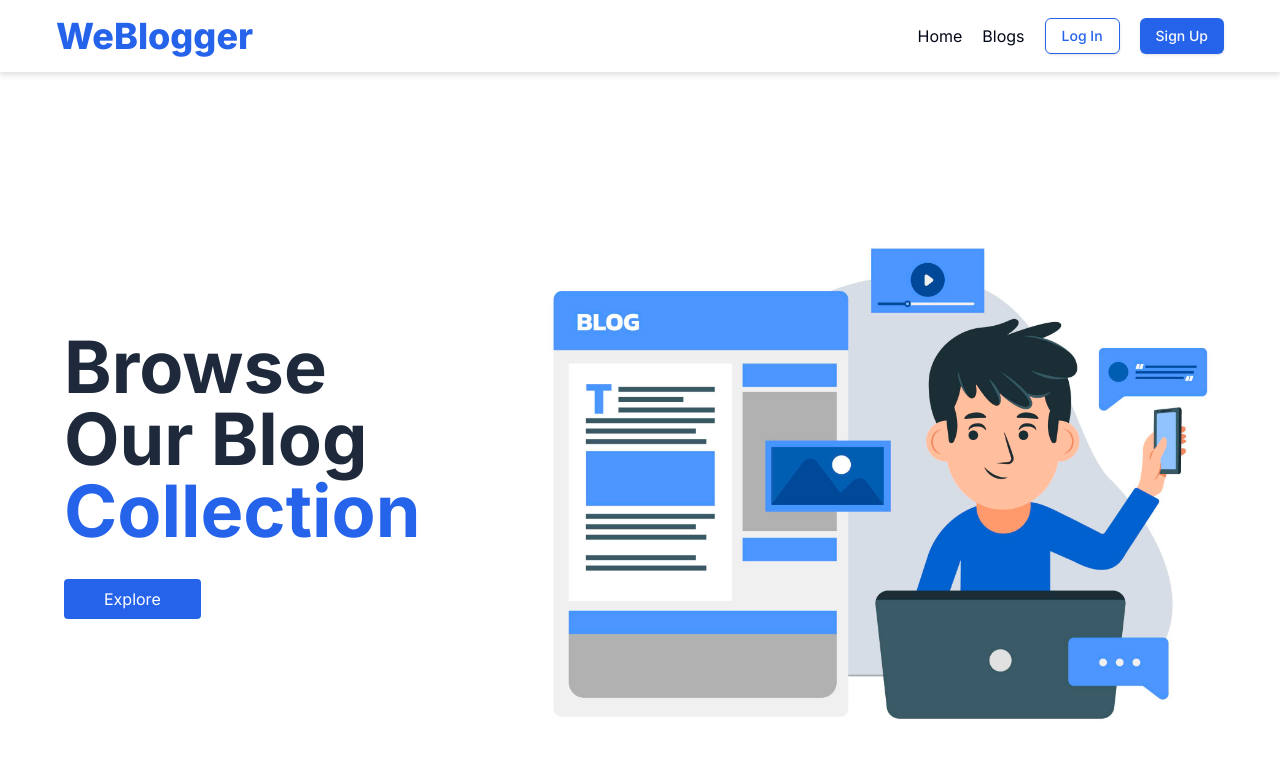
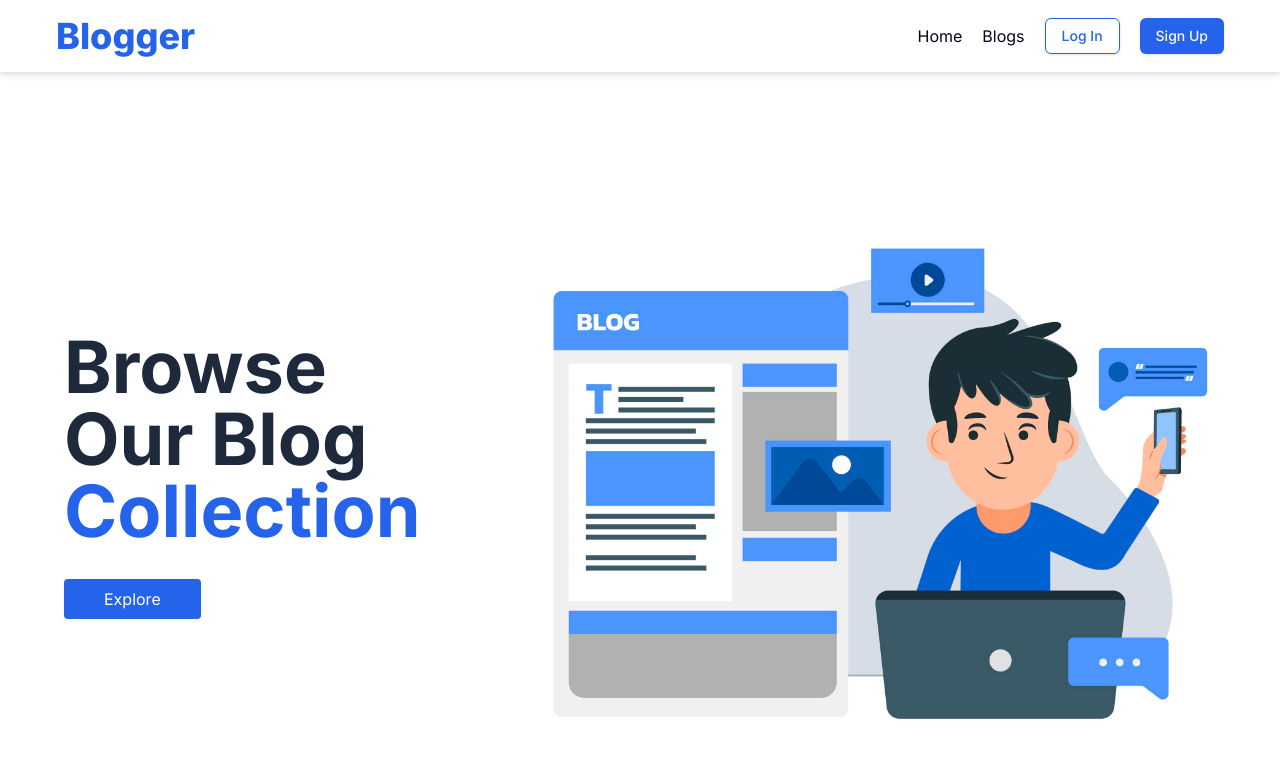
Before and after one commit to iamsohelx/WeBlogger, a Next.js app: page / in a window 1280 px wide. Shown: the top 758 px of the page. Built offline with nearby package versions, Linux system fonts and the light colour scheme; no server answers.

Commit message:
changed the logo

```diff
--- a/src/components/Navbar/index.jsx
+++ b/src/components/Navbar/index.jsx
@@ -38,7 +38,7 @@ const Navbar = ({cookieValue}) => {
 
   return (
     <div className='container px-5 md:px-14 py-4 drop-shadow-md flex justify-between items-center sticky top-0 z-50 bg-white'>
-      <Link href={'/'} className=' text-2xl md:text-4xl font-extrabold text-blue-600'>WeBlogger</Link>
+      <Link href={'/'} className=' text-2xl md:text-4xl font-extrabold text-blue-600'>Blogger</Link>
 
       {hamburger
         ?
```
